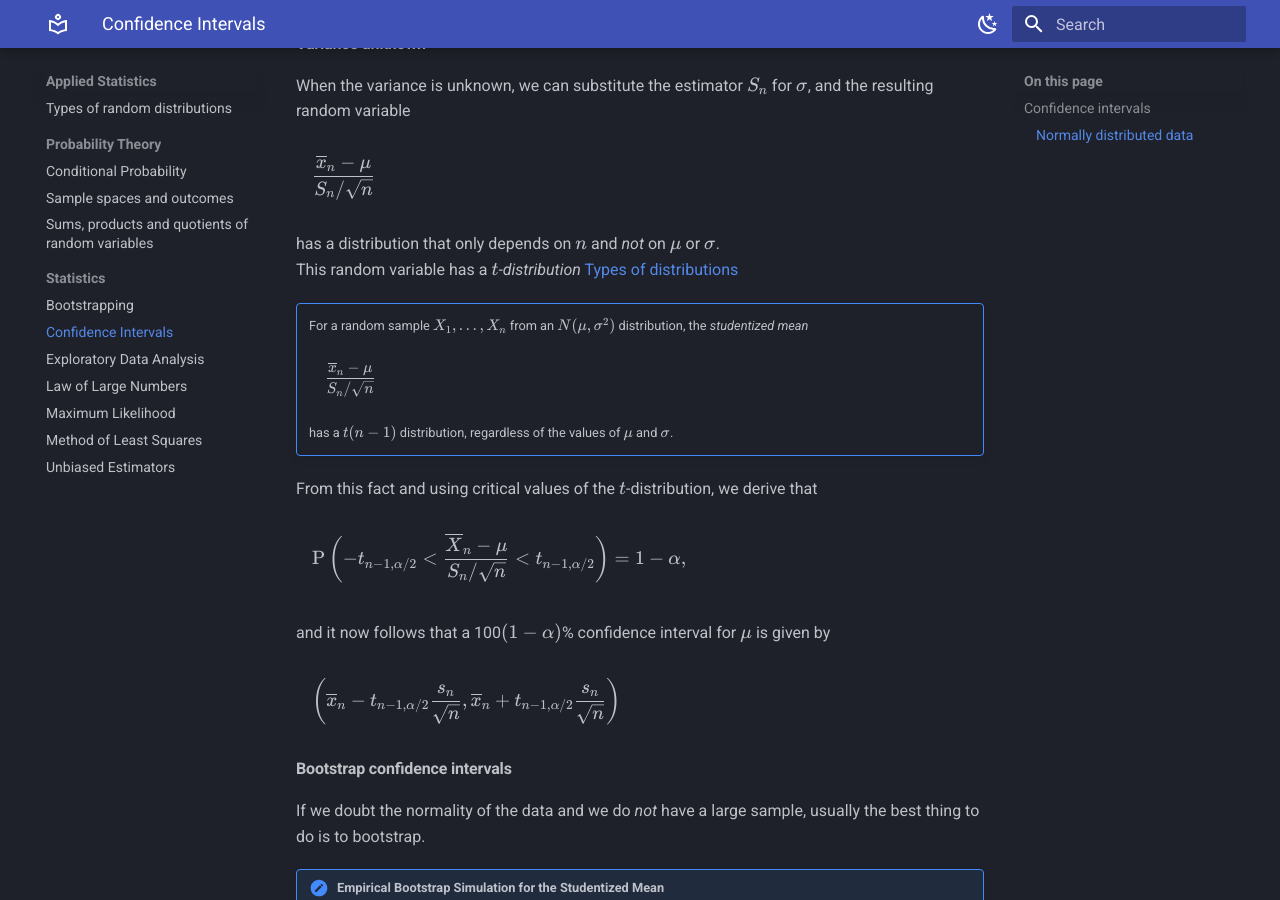
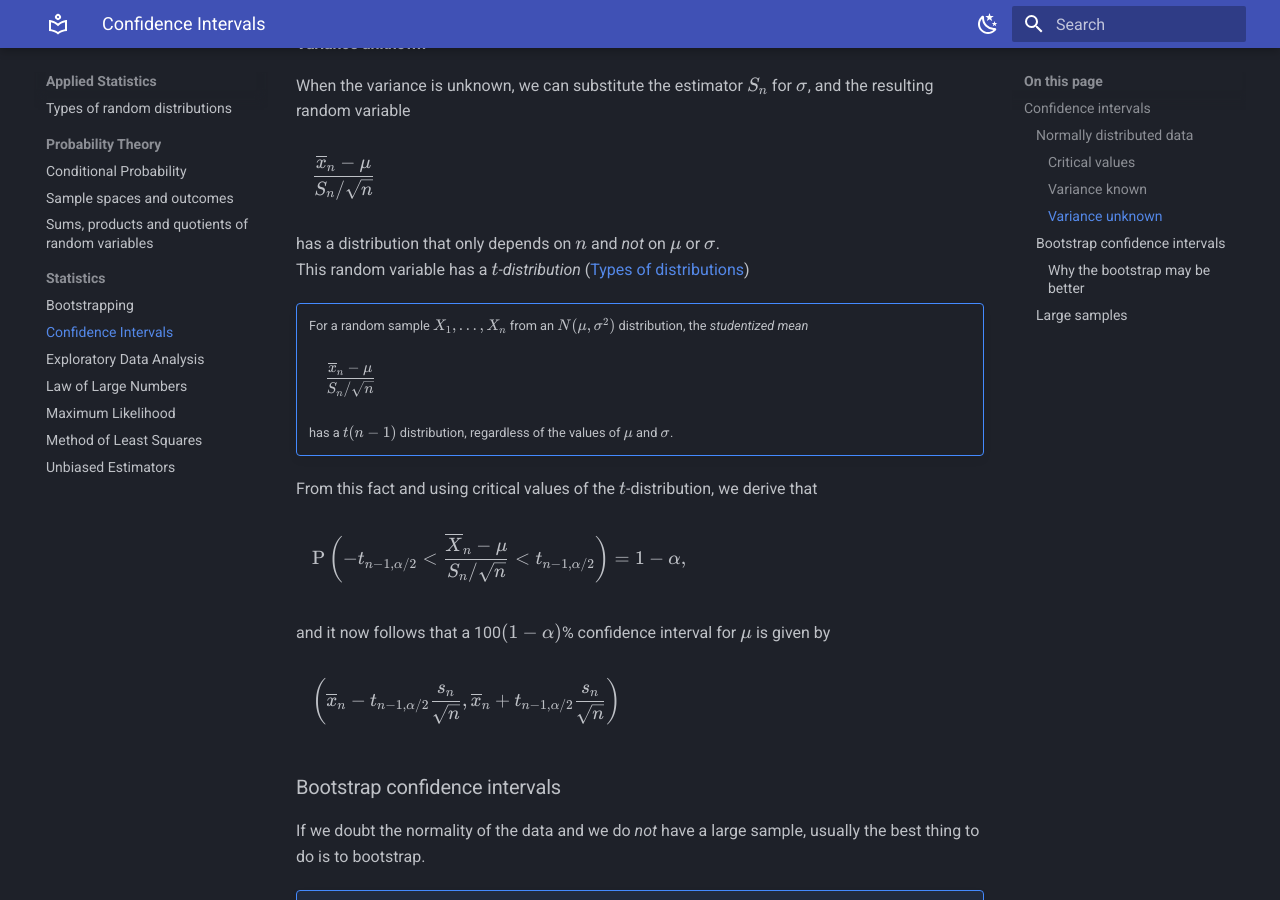
Before and after one commit to gustavkrist/notes, an MkDocs documentation site: the page built from docs/Applied Statistics/Statistics/Confidence Intervals.md, in a window 1280 px wide and 900 px high, scrolled down 3125 px. Built offline with MkDocs 1.6.1 and Material for MkDocs 9.7.7, drawn with Linux system fonts in a browser that asks for light colours; nearby versions of some CDN libraries.

Commit message:
fixed internal link

```diff
--- a/docs/Applied Statistics/Statistics/Confidence Intervals.md
+++ b/docs/Applied Statistics/Statistics/Confidence Intervals.md
@@ -142,7 +144,7 @@
 $$
 
 has a distribution that only depends on $n$ and *not* on $\mu$ or $\sigma$.
-This random variable has a *$t$-distribution* [[Types of distributions]]
+This random variable has a *$t$-distribution* ([Types of distributions](../Types of distributions.md#t-distribution))
 
 !!! note ""
     For a random sample $\Xn$ from an $N(\mu, \sigma^2)$ distribution, the
@@ -168,7 +170,7 @@
 \left( \mean{x}_n - t_{n-1, \alpha/2} \frac{s_n}{\sqrt{n}}, \mean{x}_n + t_{n-1, \alpha/2} \frac{s_n}{\sqrt{n}} \right)
 $$
 
-#### Bootstrap confidence intervals
+### Bootstrap confidence intervals
 
 If we doubt the normality of the data and we do *not* have a large sample, usually
 the best thing to do is to bootstrap.
@@ -207,14 +209,14 @@
 
 a 100$(1-\alpha)$% *bootstrap confidence interval for $\mu$*.
 
-##### Why the bootstrap may be better
+#### Why the bootstrap may be better
 
 If the distribution is skewed, that is reflected in the bootstrap confidence interval.
 Whereas the $t$-interval is centered around the sample mean.
 In some sense, the bootstrap adapts to the shape of the distribution, and thus leads
 to more accurate confidence statements than using the method for normal data.
 
-#### Large samples
+### Large samples
 
 A variant of the CLT states
 
--- a/mkdocs.yml
+++ b/mkdocs.yml
@@ -49,7 +49,7 @@
       permalink: ""
       title: On this page
       slugify: !!python/name:pymdownx.slugs.uslugify
-      toc_depth: 3
+      toc_depth: 4
   - pymdownx.arithmatex:
       generic: true
   - admonition
```
Also changed, not shown: other parts of docs/Applied Statistics/Statistics/Confidence Intervals.md (+3 -1 lines).
